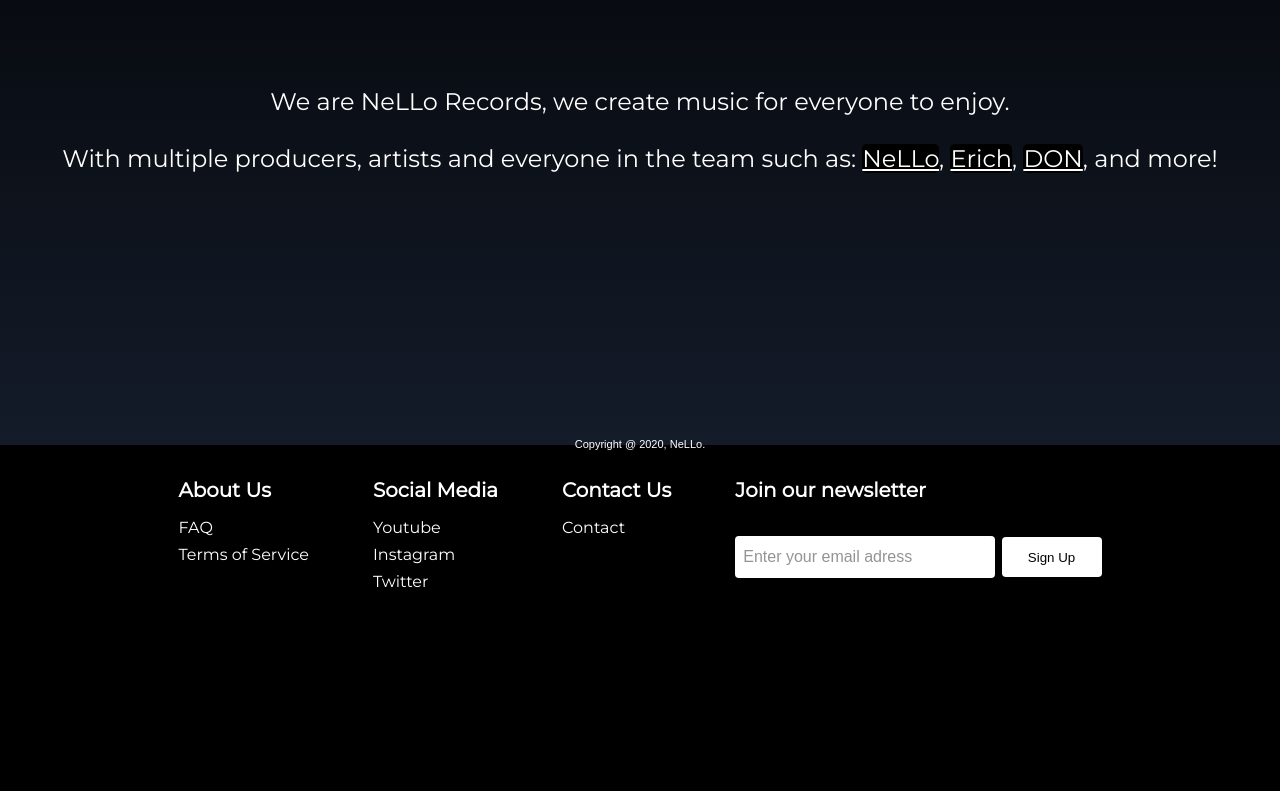
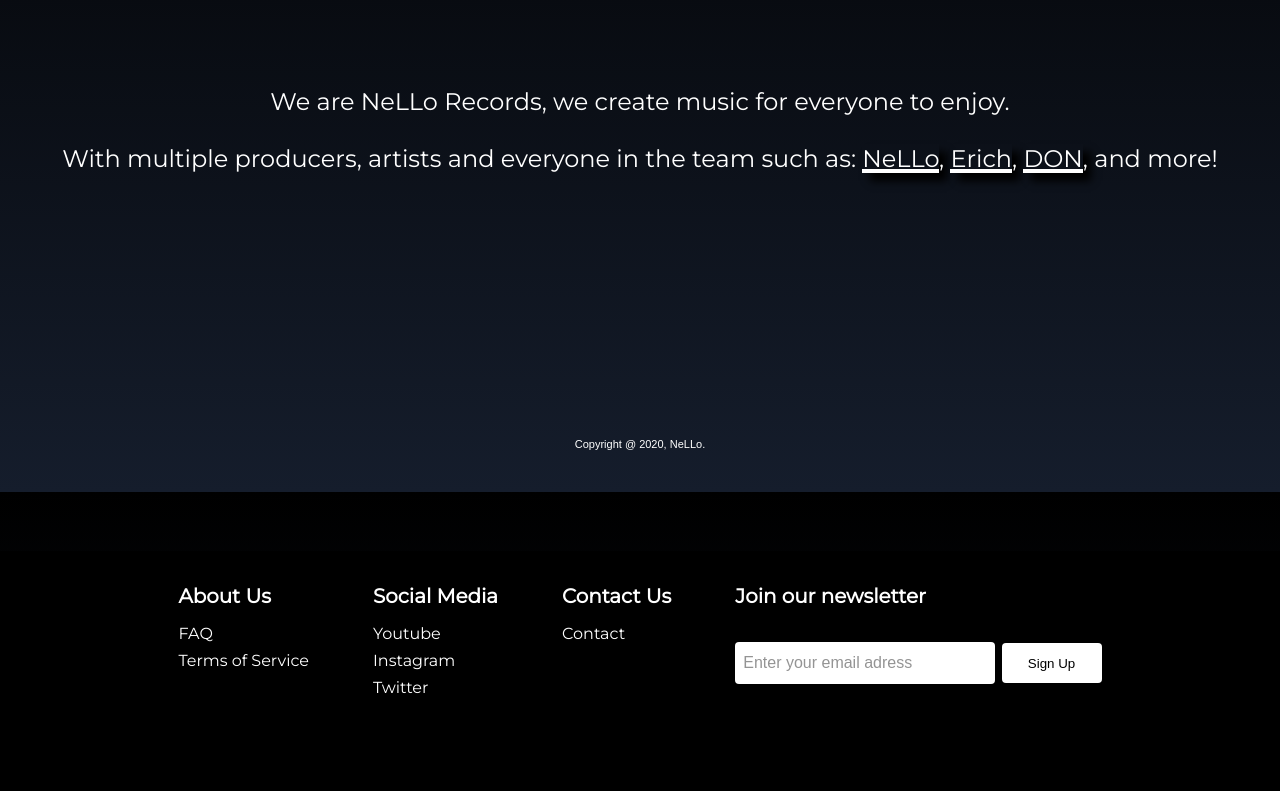
Before and after one commit to Niels1325/NELLORECORDS, a PHP site: page /about.html in a window 1280 px wide. Shown: the part 308-1099 px from the top of the page. Before the commit the page ends 896 px from the top, so only its background shows below. Run offline with PHP 8.4, Linux system fonts and the light colour scheme.

Commit message:
Fixed the footer on all pages

```diff
--- a/about.html
+++ b/about.html
@@ -38,14 +38,14 @@
 <br>
 <br>
 <br>
-<div class="middle" id="middle">
+<div class="middle3" id="middle3">
 
     <p>We are NeLLo Records, we create music for everyone to enjoy.</p>    <br>
 
     <p>With multiple producers, artists and everyone in the team such as:
-        <a class="scl-btn1" href="https://www.instagram.com/prodnello/" target="_blank">NeLLo</a>,
-        <a class="scl-btn2" href="https://soundcloud.com/user-990548504" target="_blank">Erich</a>,
-        <a class="scl-btn3" href="https://www.instagram.com/don_offcialmusic/" target="_blank">DON</a>, and more!</p>
+        <a class="sclbtn scl-btn1" href="https://www.instagram.com/prodnello/" target="_blank">NeLLo</a>,
+        <a class="sclbtn scl-btn2" href="https://soundcloud.com/user-990548504" target="_blank">Erich</a>,
+        <a class="sclbtn scl-btn3" href="https://www.instagram.com/don_offcialmusic/" target="_blank">DON</a>, and more!</p>
 
 </div>
 
--- a/contact.html
+++ b/contact.html
@@ -42,7 +42,7 @@
 
 
 <center>
-<div class="middle" id="middle">
+<div class="middle2" id="middle2">
 
     <p>Contact us via <br>
         officialnellorecords@gmail.com</p>
--- a/css.css
+++ b/css.css
@@ -57,7 +57,6 @@ ul {
     padding: 0;
     overflow: hidden;
     top: 0;
-    font-family: LAMEBRAINS;
     background-color: black;
     display: inline;
 }
@@ -82,19 +81,20 @@ li a {
 
 }
 
-.scl-btn1:hover {
-    background: linear-gradient(90deg, rgba(254,218,117,1) 0%, rgba(250,126,30,1) 20%, rgba(214,41,118,1) 40%, rgba(150,47,191,1) 80%, rgba(79,91,213,1) 100%);
-
+.sclbtn {
+    background-image: linear-gradient(0deg, rgba(255,255,255,1) 0%, rgba(255,255,255,1) 100%);
+    background-repeat: no-repeat;
+    background-size: 100% 0.2em;
+    background-position: 0 105%;
+    transition: background-size 0.25s ease-in-out;
+    text-decoration: none;
+    box-shadow: 0.5rem 0.5rem 0.5rem black;
 }
 
-.scl-btn2:hover {
-    background: linear-gradient(0deg, rgba(255,51,0,1) 0%, rgba(255,136,0,1) 100%);
-
-}
-
-.scl-btn3:hover {
-    background: linear-gradient(90deg, rgba(254,218,117,1) 0%, rgba(250,126,30,1) 20%, rgba(214,41,118,1) 40%, rgba(150,47,191,1) 80%, rgba(79,91,213,1) 100%);
-
+.sclbtn:hover {
+  background-size: 100% 100%;
+  color: black;
+  transition: 0.5s ease-in-out;
 }
 
 @keyframes shake {
@@ -108,13 +108,6 @@ li a {
 
 li a:hover {
     color: gray
-}
-
-.scl-btn1, .scl-btn2, .scl-btn3 {
-    color: white;
-    transition-duration: 0.5s;
-    border-radius: 5px;
-    background: black;
 }
 
 
@@ -206,22 +199,15 @@ p1 {
 
 
 .middle {
-    padding-bottom: 17rem;
+    height: 64vh;
 }
 
 .middle2 {
-
-    width: 50%;
-    height: 100%;
-    border-radius: 25px;
-    box-shadow: 20px 20px 10px black;
-    background-image: linear-gradient(to bottom right, white, #373737);
-    padding-bottom: 60rem;
-
+    height: 55vh;
 }
 
-.invert .middle2 {
-    filter: invert(100%);
+ .middle3 {
+    height: 58vh;
 }
 
 p4 {
--- a/index.html
+++ b/index.html
@@ -55,7 +55,8 @@
     <iframe width="30%" height="100" scrolling="no" frameborder="no" allow="autoplay" src="https://w.soundcloud.com/player/?url=https%3A//api.soundcloud.com/tracks/904923013&color=%230c0c0c&auto_play=false&hide_related=false&show_comments=true&show_user=true&show_reposts=false&show_teaser=true"></iframe><div style="font-size: 10px; color: #cccccc;line-break: anywhere;word-break: normal;overflow: hidden;white-space: nowrap;text-overflow: ellipsis; font-family: Interstate,Lucida Grande,Lucida Sans Unicode,Lucida Sans,Garuda,Verdana,Tahoma,sans-serif;font-weight: 100;"><a href="https://soundcloud.com/lilnello" title="NeLLo" target="_blank" style="color: #cccccc; text-decoration: none;">NeLLo</a> · <a href="https://soundcloud.com/lilnello/pharaoh-gang-v2" title="PHARAOH GANG V2" target="_blank" style="color: #cccccc; text-decoration: none;">PHARAOH GANG V2</a>
     <br>
     <iframe width="30%" height="100" scrolling="no" frameborder="no" allow="autoplay" src="https://w.soundcloud.com/player/?url=https%3A//api.soundcloud.com/tracks/805537324&color=%23bc043c&auto_play=false&hide_related=false&show_comments=true&show_user=true&show_reposts=false&show_teaser=true"></iframe><div style="font-size: 10px; color: #cccccc;line-break: anywhere;word-break: normal;overflow: hidden;white-space: nowrap;text-overflow: ellipsis; font-family: Interstate,Lucida Grande,Lucida Sans Unicode,Lucida Sans,Garuda,Verdana,Tahoma,sans-serif;font-weight: 100;"><a href="https://soundcloud.com/lilnello" title="NeLLo" target="_blank" style="color: #cccccc; text-decoration: none;">NeLLo</a> · <a href="https://soundcloud.com/lilnello/nowhere-to-go" title="Nowhere To Go" target="_blank" style="color: #cccccc; text-decoration: none;">Nowhere To Go</a>
-
+    <br>
+    <iframe width="30%" height="100" scrolling="no" frameborder="no" allow="autoplay" src="https://w.soundcloud.com/player/?url=https%3A//api.soundcloud.com/tracks/917935379&color=%23bc043c&auto_play=false&hide_related=false&show_comments=true&show_user=true&show_reposts=false&show_teaser=true"></iframe><div style="font-size: 10px; color: #cccccc;line-break: anywhere;word-break: normal;overflow: hidden;white-space: nowrap;text-overflow: ellipsis; font-family: Interstate,Lucida Grande,Lucida Sans Unicode,Lucida Sans,Garuda,Verdana,Tahoma,sans-serif;font-weight: 100;"><a href="https://soundcloud.com/lilnello" title="NeLLo" target="_blank" style="color: #cccccc; text-decoration: none;">NeLLo</a> · <a href="https://soundcloud.com/lilnello/hot-water" title="Hot Water" target="_blank" style="color: #cccccc; text-decoration: none;">Hot Water</a></div>
 </div>
 </center>
 
```
